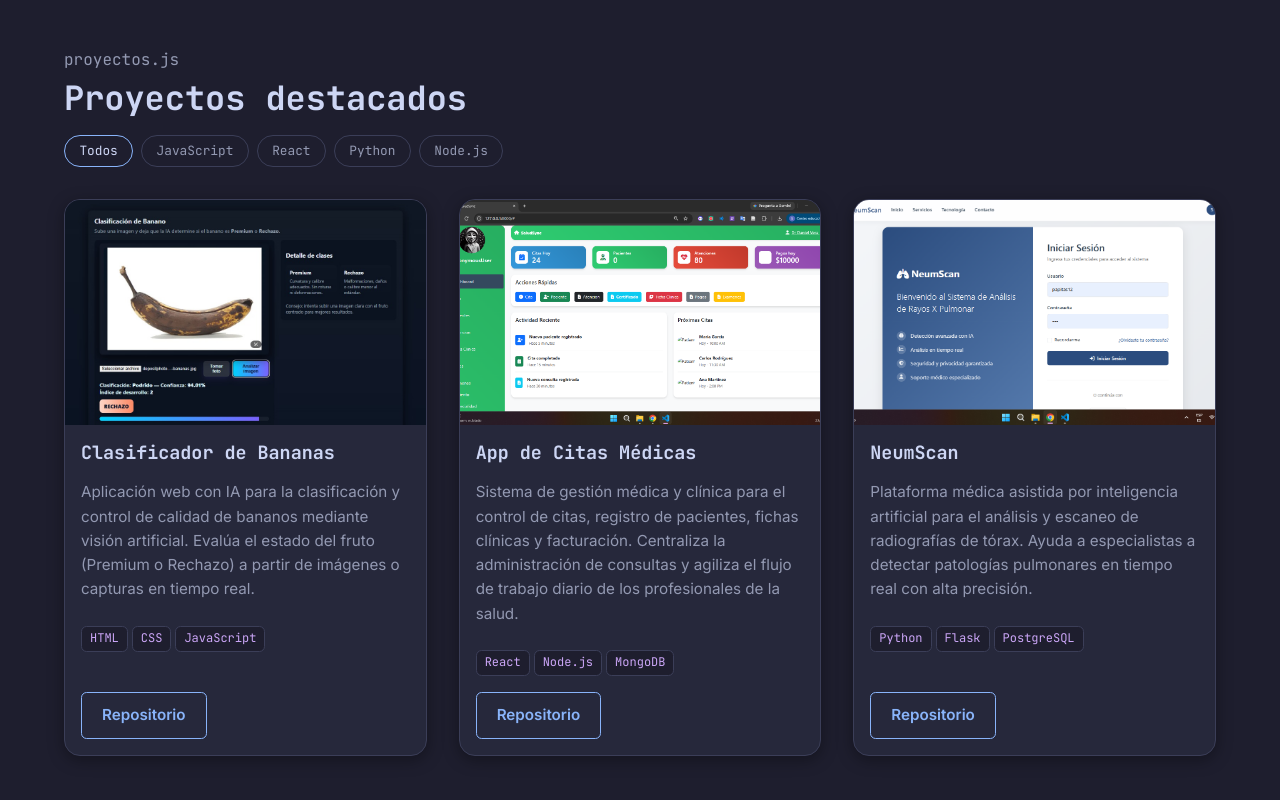
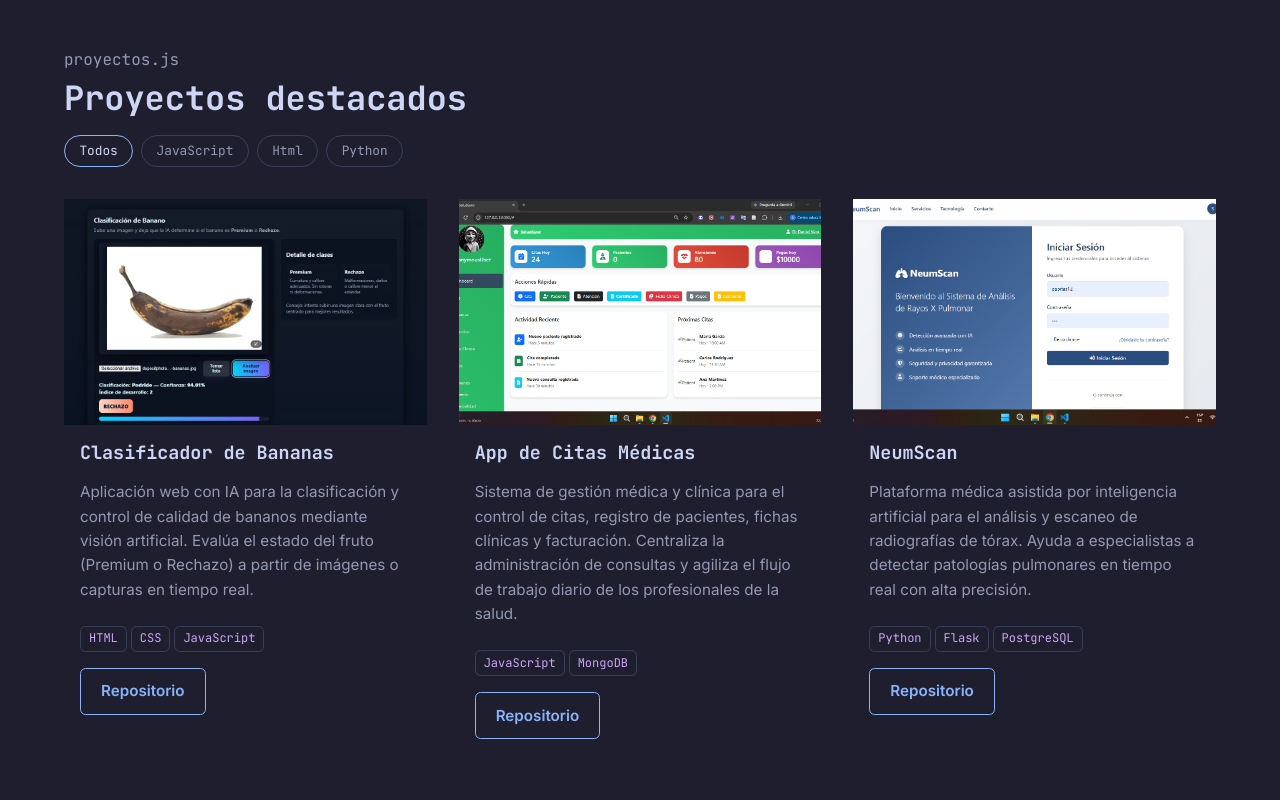
Before and after one commit to StevenB2003-sof/Mi-Portafolio, a plain HTML site: page index.html in a window 1280 px wide. Shown: the part 1500-2300 px from the top of the page. Drawn offline with Linux system fonts and the light colour scheme.

Commit message:
Actualizacion del Readme y Html

```diff
--- a/css/style.css
+++ b/css/style.css
@@ -224,13 +224,8 @@ p { margin: 0 0 var(--space-md); max-width: 65ch; }
 .project-grid { display: grid; grid-template-columns: repeat(auto-fit, minmax(17rem, 1fr)); gap: var(--space-lg); }
 .project-grid__empty { color: var(--color-text-muted); margin-top: var(--space-lg); }
 
-.card {
-  background: var(--color-surface);
-  border: 1px solid var(--color-border);
-  border-radius: var(--radius-md);
-  box-shadow: var(--shadow-card);
-  overflow: hidden;
-  display: flex; flex-direction: column;
+.project-card[hidden] {
+  display: none !important;
 }
 .card__image { aspect-ratio: 16 / 10; object-fit: cover; }
 .card__body { padding: var(--space-md); display: flex; flex-direction: column; gap: var(--space-sm); flex: 1; }
--- a/index.html
+++ b/index.html
@@ -204,14 +204,13 @@
         <div class="filter-bar" role="group" aria-label="Filtrar proyectos por tecnología">
           <button class="filter-chip is-active" data-filter="todos">Todos</button>
           <button class="filter-chip" data-filter="javascript">JavaScript</button>
-          <button class="filter-chip" data-filter="react">React</button>
+          <button class="filter-chip" data-filter="react">Html</button>
           <button class="filter-chip" data-filter="python">Python</button>
-          <button class="filter-chip" data-filter="node">Node.js</button>
         </div>
 
         <div class="project-grid" id="projectGrid">
 
-          <article class="card project-card" data-tech="javascript html css">
+          <article class="card project-card" data-tech="python html">
             <img class="card__image" src="img/ClasificadorDeBananas.jpeg" alt="Clasificador de Bananas">
             <div class="card__body">
               <h3 class="card__title">Clasificador de Bananas</h3>
@@ -230,7 +229,7 @@
             </div>
           </article>
 
-          <article class="card project-card" data-tech="react node javascript">
+          <article class="card project-card" data-tech="javascript">
             <img class="card__image" src="img/AppCitasMedicas.png" alt="Captura de pantalla del proyecto App de Citas Médicas">
             <div class="card__body">
               <h3 class="card__title">App de Citas Médicas</h3>
@@ -239,8 +238,7 @@
                 Centraliza la administración de consultas y agiliza el flujo de trabajo diario de los profesionales de la salud.
               </p>
               <ul class="tech-tags">
-                <li class="tech-tag">React</li>
-                <li class="tech-tag">Node.js</li>
+                <li class="tech-tag">JavaScript</li>
                 <li class="tech-tag">MongoDB</li>
               </ul>
               <div class="card__links">
```
Also changed, not shown: 1 other file.
